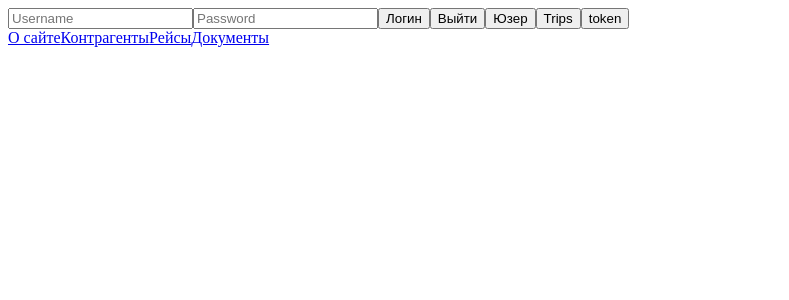
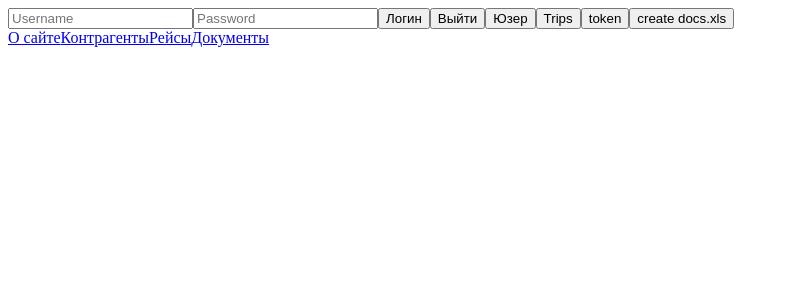
Before and after one commit to DeEKol/trafficdocs-react, a React (Create React App) app: page / in a window 1280 px wide. Shown: the top 300 px of the page, without its empty margins (0-789 px from the left). Built offline with nearby package versions, Linux system fonts and the light colour scheme.

Commit message:
add create.service; add test button create xls docs

```diff
--- a/src/components/LoginForm.jsx
+++ b/src/components/LoginForm.jsx
@@ -1,6 +1,7 @@
 import React, { useState, useContext } from 'react';
 import { Context } from '../context/context';
 import AuthService from '../services/auth.service';
+import CreateService from '../services/create.service';
 import TokenService from '../services/token.service';
 import TripService from '../services/trip.service.js'
 
@@ -51,6 +52,11 @@ const LoginForm = () => {
     console.log(response);
   }
 
+  const createDocsXls = async () => {
+    const response = await CreateService.docsXls();
+    console.log(response);
+  }
+
   return (
     <div>
       <input
@@ -71,6 +77,7 @@ const LoginForm = () => {
       <button onClick={() => getUser()}>Юзер</button>
       <button onClick={() => getTrips()}>Trips</button>
       <button onClick={() => getToken()}>token</button>
+      <button onClick={() => createDocsXls()}>create docs.xls</button>
     </div>
   )
 }
--- /dev/null
+++ b/src/services/create.service.js
@@ -0,0 +1,11 @@
+import api from "./api";
+
+const docsXls = () => {
+  return api.get("/create/docs.xls");
+}
+
+const CreateService = {
+  docsXls
+}
+
+export default CreateService;
```
